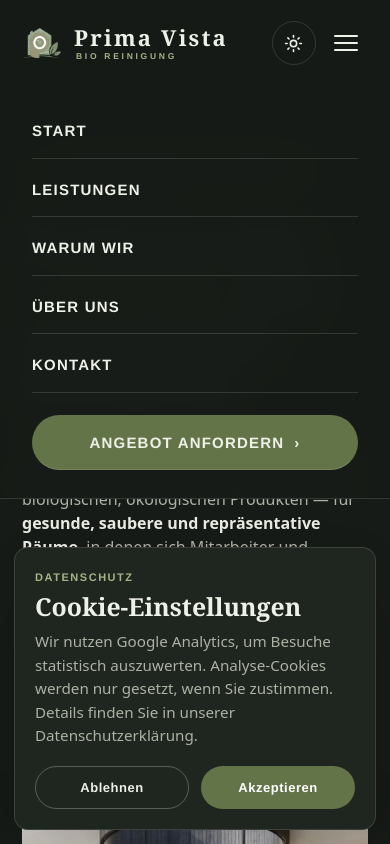
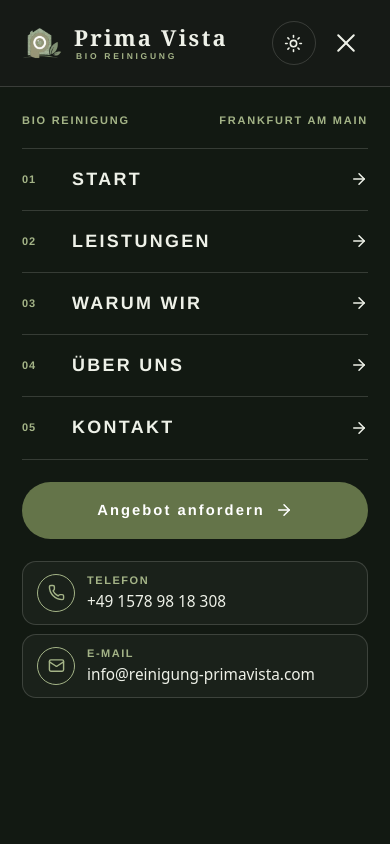
Before and after one commit to louisclarencepeter/reinigung-primavista, a React (Vite) app in the folder client/: page / in a window 390 px wide. Both pictures are taken after a click on the button 345 px from the left and 43 px from the top of the page. Shown: the top 844 px of the page. Built offline with nearby package versions, Linux system fonts and the light colour scheme.

Commit message:
Improve mobile menu

```diff
--- a/client/index.html
+++ b/client/index.html
@@ -95,6 +95,33 @@ if (cookieConsent === 'accepted' && cookieConsentAt &&
 <script>try { document.documentElement.setAttribute('data-theme', localStorage.getItem('theme') || 'dark'); } catch (e) { document.documentElement.setAttribute('data-theme', 'dark'); }</script>
 <script>if('serviceWorker'in navigator){window.addEventListener('load',function(){navigator.serviceWorker.register('/sw.js').catch(function(){});});}</script>
 <div id="root"></div>
+<script>
+window.__pvMenuHydrated = false;
+(function(){
+  function setMenu(open){
+    var button = document.querySelector('.menu-toggle');
+    var nav = document.getElementById('mobile-nav');
+    if (!button || !nav) return;
+    button.classList.toggle('is-open', open);
+    button.setAttribute('aria-expanded', open ? 'true' : 'false');
+    button.setAttribute('aria-label', open ? 'Menü schließen' : 'Menü öffnen');
+    nav.classList.toggle('open', open);
+    nav.setAttribute('aria-hidden', open ? 'false' : 'true');
+    document.body.classList.toggle('mobile-menu-open', open);
+  }
+  document.addEventListener('click', function(e){
+    if (window.__pvMenuHydrated) return;
+    var button = e.target.closest && e.target.closest('.menu-toggle');
+    if (!button) return;
+    e.preventDefault();
+    setMenu(button.getAttribute('aria-expanded') !== 'true');
+  });
+  document.addEventListener('keydown', function(e){
+    if (window.__pvMenuHydrated || e.key !== 'Escape') return;
+    setMenu(false);
+  });
+})();
+</script>
 <script type="module" src="/src/main.jsx"></script>
 </body>
 </html>
--- a/client/src/components/Header.jsx
+++ b/client/src/components/Header.jsx
@@ -1,5 +1,5 @@
 import { useEffect, useState } from 'react';
-import { Moon, Sun } from 'lucide-react';
+import { ArrowRight, Mail, Moon, Phone, Sun } from 'lucide-react';
 import Logo from './Logo.jsx';
 
 const LINKS = [
@@ -12,7 +12,9 @@ const LINKS = [
 
 export default function Header({ onToggleTheme }) {
   const [scrolled, setScrolled] = useState(false);
-  const [open, setOpen] = useState(false);
+  const [open, setOpen] = useState(() =>
+    typeof document !== 'undefined' && document.body.classList.contains('mobile-menu-open')
+  );
 
   useEffect(() => {
     const onScroll = () => setScrolled(window.scrollY > 12);
@@ -20,6 +22,25 @@ export default function Header({ onToggleTheme }) {
     window.addEventListener('scroll', onScroll, { passive: true });
     return () => window.removeEventListener('scroll', onScroll);
   }, []);
+
+  useEffect(() => {
+    window.__pvMenuHydrated = true;
+    return () => {
+      window.__pvMenuHydrated = false;
+    };
+  }, []);
+
+  useEffect(() => {
+    document.body.classList.toggle('mobile-menu-open', open);
+    const onKeyDown = (event) => {
+      if (event.key === 'Escape') setOpen(false);
+    };
+    if (open) window.addEventListener('keydown', onKeyDown);
+    return () => {
+      document.body.classList.remove('mobile-menu-open');
+      window.removeEventListener('keydown', onKeyDown);
+    };
+  }, [open]);
 
   return (
     <>
@@ -45,7 +66,7 @@ export default function Header({ onToggleTheme }) {
             </button>
             <a href="#kontakt" className="btn btn-primary">Angebot anfordern <span className="arrow">›</span></a>
             <button
-              className="menu-toggle"
+              className={open ? 'menu-toggle is-open' : 'menu-toggle'}
               aria-label={open ? 'Menü schließen' : 'Menü öffnen'}
               aria-expanded={open}
               aria-controls="mobile-nav"
@@ -57,13 +78,43 @@ export default function Header({ onToggleTheme }) {
         </div>
       </header>
 
-      <nav id="mobile-nav" className={open ? 'mobile-nav open' : 'mobile-nav'} aria-label="Mobile Navigation">
-        {LINKS.map(([href, label]) => (
-          <a key={href} href={href} onClick={() => setOpen(false)}>{label}</a>
-        ))}
-        <a href="#kontakt" className="btn btn-primary" onClick={() => setOpen(false)}>
-          Angebot anfordern <span className="arrow">›</span>
-        </a>
+      <nav
+        id="mobile-nav"
+        className={open ? 'mobile-nav open' : 'mobile-nav'}
+        aria-label="Mobile Navigation"
+        aria-hidden={!open}
+      >
+        <div className="mobile-nav-scroll">
+          <div className="mobile-nav-kicker">
+            <span>Bio Reinigung</span>
+            <span>Frankfurt am Main</span>
+          </div>
+
+          <div className="mobile-nav-links">
+            {LINKS.map(([href, label], index) => (
+              <a className="mobile-nav-link" key={href} href={href} onClick={() => setOpen(false)}>
+                <span className="mobile-nav-index">{String(index + 1).padStart(2, '0')}</span>
+                <span>{label}</span>
+                <ArrowRight aria-hidden="true" />
+              </a>
+            ))}
+          </div>
+
+          <a href="#kontakt" className="mobile-nav-quote btn btn-primary" onClick={() => setOpen(false)}>
+            Angebot anfordern <ArrowRight aria-hidden="true" />
+          </a>
+
+          <div className="mobile-nav-contact" aria-label="Kontaktinformationen">
+            <a href="tel:+4915789818308" onClick={() => setOpen(false)}>
+              <span className="mobile-nav-contact-icon"><Phone aria-hidden="true" /></span>
+              <span><strong>Telefon</strong><small>+49 1578 98 18 308</small></span>
+            </a>
+            <a href="mailto:info@reinigung-primavista.com" onClick={() => setOpen(false)}>
+              <span className="mobile-nav-contact-icon"><Mail aria-hidden="true" /></span>
+              <span><strong>E-Mail</strong><small>info@reinigung-primavista.com</small></span>
+            </a>
+          </div>
+        </div>
       </nav>
     </>
   );
--- a/client/src/styles.css
+++ b/client/src/styles.css
@@ -275,6 +275,24 @@ a:focus-visible, button:focus-visible {
   width: 24px; height: 2px; background: var(--heading); border-radius: 2px;
   transition: transform var(--dur) var(--ease), opacity var(--dur) var(--ease);
 }
+.menu-toggle.is-open span:nth-child(1) { transform: translateY(7px) rotate(45deg); }
+.menu-toggle.is-open span:nth-child(2) { opacity: 0; }
+.menu-toggle.is-open span:nth-child(3) { transform: translateY(-7px) rotate(-45deg); }
+body.mobile-menu-open { overflow: hidden; }
+body.mobile-menu-open .site-header {
+  z-index: 120;
+  background: rgba(23,27,23,.96);
+  border-bottom-color: var(--hair-pine);
+}
+body.mobile-menu-open .logo .mark { background-image: url(/logo-mark-dark-128.webp); }
+body.mobile-menu-open .logo .word .name { color: var(--on-pine); }
+body.mobile-menu-open .logo .word .sub { color: var(--sage-bright); }
+body.mobile-menu-open .theme-toggle,
+body.mobile-menu-open .menu-toggle {
+  color: var(--on-pine);
+  border-color: var(--hair-pine);
+}
+body.mobile-menu-open .menu-toggle span { background: var(--on-pine); }
 
 /* ---------- Logo ---------- */
 .logo { display: inline-flex; align-items: center; gap: 13px; }
@@ -656,24 +674,127 @@ section { position: relative; }
 
 /* ---------- Mobile drawer ---------- */
 .mobile-nav {
-  position: fixed; inset: 86px 0 auto 0; z-index: 55;
-  background: var(--drawer-bg);
-  backdrop-filter: blur(16px); -webkit-backdrop-filter: blur(16px);
-  border-bottom: 1px solid var(--hair-light);
-  padding: 18px 32px 28px; display: flex; flex-direction: column; gap: 4px;
-  opacity: 0; visibility: hidden; transform: translateY(-14px); pointer-events: none;
+  position: fixed; inset: 86px 0 0; z-index: 110;
+  display: block;
+  background: #121912;
+  color: var(--on-pine);
+  border-top: 1px solid var(--hair-pine);
+  opacity: 0; visibility: hidden; pointer-events: none;
+  transform: translateY(-10px);
   transition: opacity .35s var(--ease), transform .35s var(--ease), visibility 0s linear .35s;
+  overflow: hidden;
 }
 .mobile-nav.open {
   opacity: 1; visibility: visible; transform: none; pointer-events: auto;
   transition: opacity .35s var(--ease), transform .35s var(--ease);
 }
-.mobile-nav a {
-  font-family: var(--f-display); font-weight: 600; font-size: 15px;
-  letter-spacing: .08em; text-transform: uppercase; color: var(--heading);
-  padding: 14px 0; border-bottom: 1px solid var(--hair-light);
+.mobile-nav-scroll {
+  height: 100%;
+  overflow-y: auto;
+  overflow-x: hidden;
+  padding: 24px 22px calc(28px + env(safe-area-inset-bottom));
+  max-width: 560px;
+  margin-inline: auto;
 }
-.mobile-nav .btn { margin-top: 18px; justify-content: center; }
+.mobile-nav-kicker {
+  display: flex;
+  justify-content: space-between;
+  gap: 18px;
+  margin-bottom: 18px;
+  font-family: var(--f-display);
+  font-weight: 700;
+  font-size: 11px;
+  letter-spacing: .16em;
+  text-transform: uppercase;
+  color: var(--sage-bright);
+}
+.mobile-nav-links {
+  border-top: 1px solid var(--hair-pine);
+  border-bottom: 1px solid var(--hair-pine);
+}
+.mobile-nav-link {
+  min-height: 62px;
+  display: grid;
+  grid-template-columns: 38px minmax(0, 1fr) 22px;
+  align-items: center;
+  gap: 12px;
+  border-bottom: 1px solid var(--hair-pine);
+  color: var(--on-pine);
+  font-family: var(--f-display);
+  font-weight: 800;
+  font-size: 1.12rem;
+  letter-spacing: .13em;
+  text-transform: uppercase;
+}
+.mobile-nav-link:last-child { border-bottom: 0; }
+.mobile-nav-index {
+  font-size: 11px;
+  letter-spacing: .08em;
+  color: var(--sage-bright);
+}
+.mobile-nav-link svg,
+.mobile-nav-quote svg {
+  width: 18px;
+  height: 18px;
+  justify-self: end;
+  transition: transform var(--dur) var(--ease);
+}
+.mobile-nav-link:hover svg,
+.mobile-nav-quote:hover svg { transform: translateX(3px); }
+.mobile-nav-quote {
+  width: 100%;
+  min-height: 56px;
+  justify-content: center;
+  margin: 22px 0;
+  font-size: .92rem;
+  letter-spacing: .14em;
+}
+.mobile-nav-contact {
+  display: grid;
+  gap: 9px;
+}
+.mobile-nav-contact a {
+  display: flex;
+  align-items: center;
+  gap: 12px;
+  min-width: 0;
+  min-height: 58px;
+  padding: 12px 14px;
+  border: 1px solid var(--hair-pine);
+  border-radius: var(--r-md);
+  background: rgba(255,255,255,.035);
+  color: var(--on-pine);
+}
+.mobile-nav-contact-icon {
+  width: 38px;
+  height: 38px;
+  border-radius: 50%;
+  border: 1.5px solid var(--sage-bright);
+  color: var(--sage-bright);
+  display: grid;
+  place-items: center;
+  flex: none;
+}
+.mobile-nav-contact-icon svg { width: 17px; height: 17px; }
+.mobile-nav-contact span:last-child { min-width: 0; }
+.mobile-nav-contact strong {
+  display: block;
+  font-family: var(--f-display);
+  font-size: 11px;
+  line-height: 1.2;
+  font-weight: 800;
+  letter-spacing: .14em;
+  text-transform: uppercase;
+  color: var(--sage-bright);
+}
+.mobile-nav-contact small {
+  display: block;
+  margin-top: 5px;
+  font-size: .96rem;
+  line-height: 1.3;
+  color: var(--on-pine);
+  overflow-wrap: anywhere;
+}
 
 /* ---------- Responsive ---------- */
 @media (max-width: 980px) {
@@ -722,11 +843,10 @@ section { position: relative; }
     min-width: 0; width: 100%; padding: 13px 14px; font-size: 13px;
   }
 }
-/* Very narrow phones (≤360px, e.g. 320px / zoomed): the "Prima Vista" wordmark
-   can't shrink (white-space: nowrap), so logo + 2×44px toggles overflow the row.
+/* Very narrow phones (<=360px, e.g. 320px / zoomed): the "Prima Vista" wordmark
+   can't shrink (white-space: nowrap), so logo + 2x44px toggles overflow the row.
    Trim the logo just enough to fit. Includes 360px because Lighthouse checks
-   that exact width and flags even a 2px header overflow as PWA content-width.
-   up keep the 720px-breakpoint sizing untouched. */
+   that exact width and flags even a 2px header overflow as PWA content-width. */
 @media (max-width: 360px) {
   .header-inner { gap: 10px; }
   .header-cta { gap: 6px; }
--- a/client/vite.config.js
+++ b/client/vite.config.js
@@ -59,15 +59,15 @@ function inlineCssAssets() {
             'g'
           );
           html = html.replace(entryScript, '');
-          delayedScripts.push(`import('/${fileName}');`);
+          delayedScripts.push(`import('/${fileName}')`);
         }
 
         if (!cssInjected) html = html.replace('</head>', `${criticalStyleTag}</head>`);
         if (delayedScripts.length) {
-          const loadCode = delayedScripts.join('');
+          const loadCode = `Promise.all([${delayedScripts.join(',')}])`;
           html = html.replace(
             '</body>',
-            `<script>(function(){var loaded=false;function load(){if(loaded)return;loaded=true;${loadCode}}['pointerdown','keydown','touchstart','focus','wheel','scroll'].forEach(function(e){window.addEventListener(e,load,{once:true,passive:true});});window.addEventListener('load',function(){setTimeout(load,6000);},{once:true});})();</script></body>`
+            `<script>(function(){var p;function load(e){if(p)return p;var t=e&&e.target&&e.target.closest&&e.target.closest('.menu-toggle');p=${loadCode}.then(function(){if(t&&t.isConnected&&t.getAttribute('aria-expanded')==='false'){setTimeout(function(){t.click();},50);}});return p;}['pointerdown','mousedown','click','keydown','touchstart','focus','wheel','scroll'].forEach(function(e){window.addEventListener(e,load,{once:true,passive:true});});window.addEventListener('load',function(){setTimeout(load,6000);},{once:true});})();</script></body>`
           );
         }
         asset.source = html;
```
